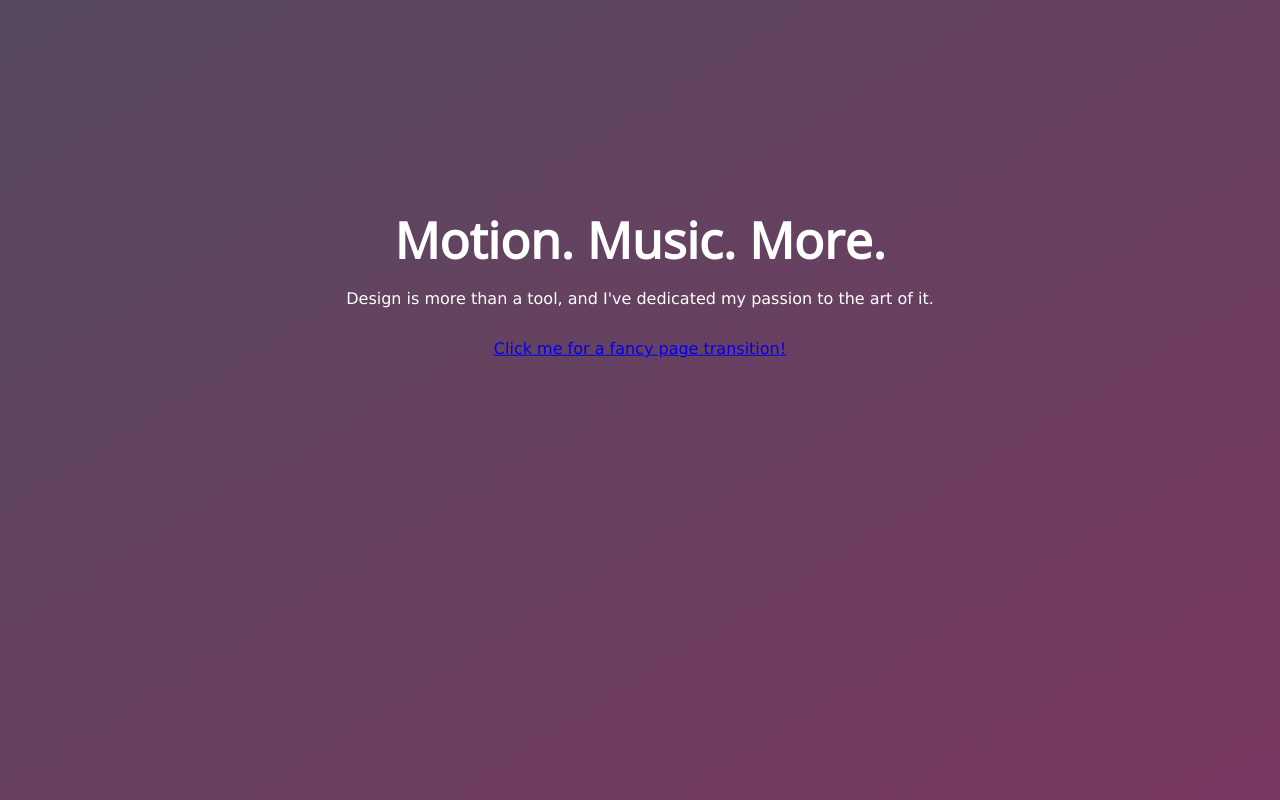
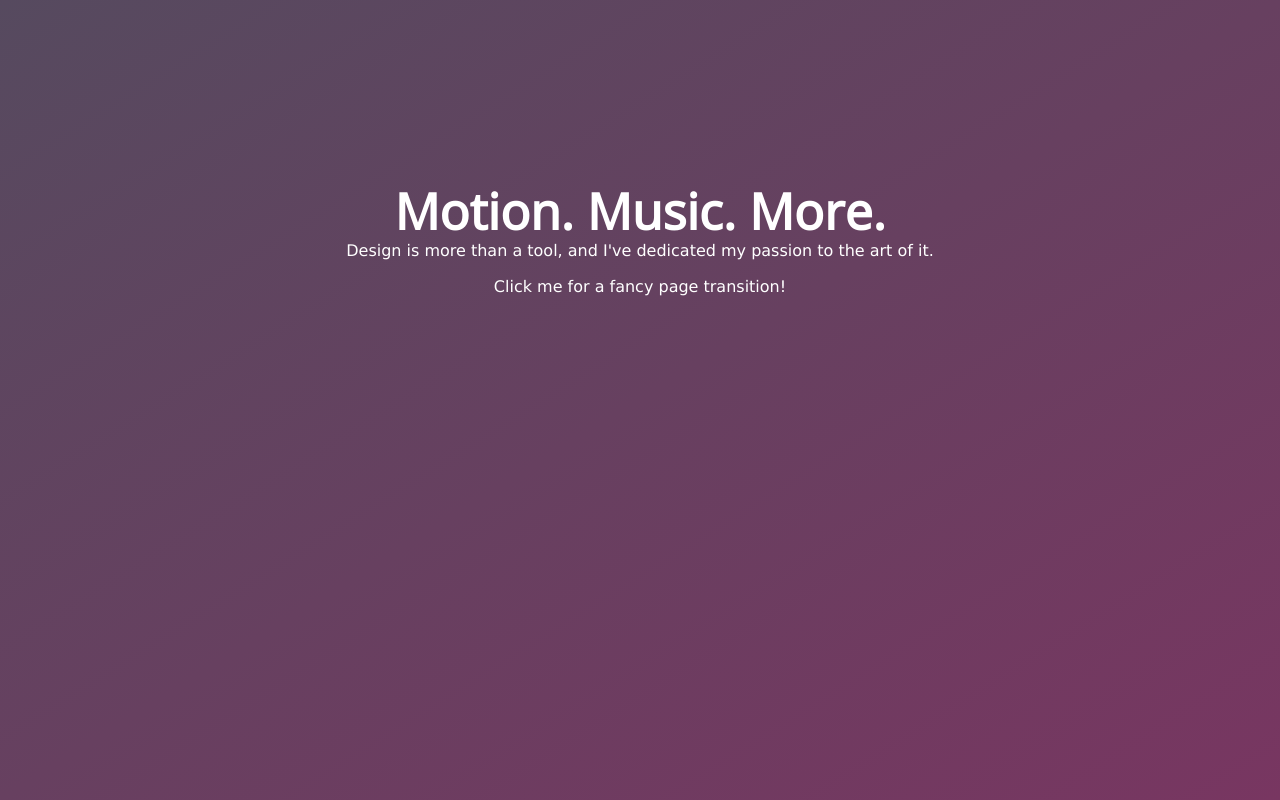
Before and after one commit to CoreLocus/corelocus.com, a plain HTML site: page index.html in a window 1280 px wide. Drawn offline with nearby package versions, Linux system fonts and the light colour scheme; a web font is replaced by a local one.

Commit message:
Update link color

```diff
--- a/assets/css/style.css
+++ b/assets/css/style.css
@@ -9,6 +9,11 @@ body, html {
     padding: 0;
     margin: 0;
     font-family: 'Open Sans', sans-serif;
+}
+
+a {
+    color: white;
+    text-decoration: none;
 }
 
 .loadwrapper {
@@ -49,14 +54,17 @@ body, html {
     left: 50%;
     transform: translate(-50%, -25%);
     font-size: 25px;
-    height: 25px;
-    line-height: 25px;
+    line-height: 45px;
     padding: 0;
+    margin: 0;
 }
 
 #subhero {
+    position: relative;
     color: white;
     font-size: 16px;
+    top: -25px;
+    line-height: 18px;
 }
 
 p {
```
